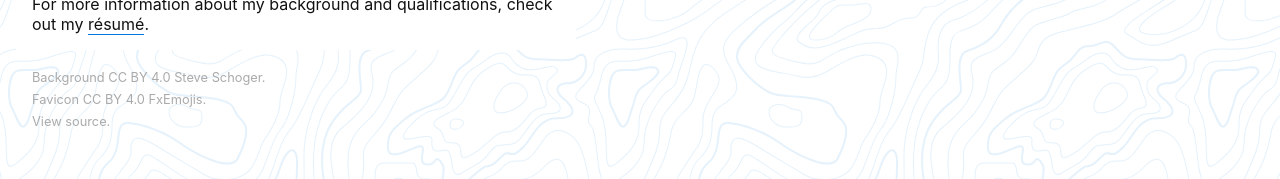
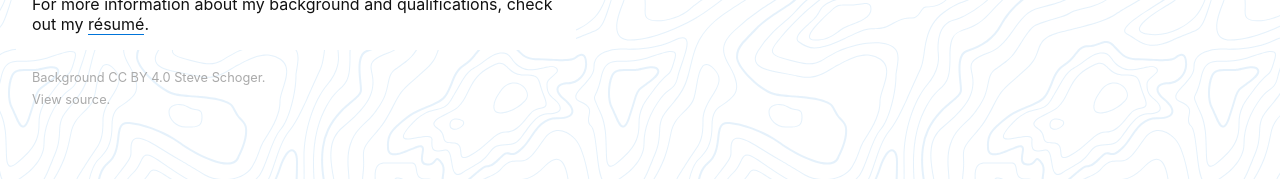
Before and after one commit to natanlao/natanlao.github.io, a plain HTML site: page index.html in a window 1280 px wide. Shown: the part 383-562 px from the top of the page. Drawn offline with Linux system fonts and the light colour scheme.

Commit message:
deploy: cc5074b601fc3feda849e155f111db14eabdeb2d

```diff
--- a/index.html
+++ b/index.html
@@ -1 +1 @@
-<!doctype html><html lang=en><meta charset=utf-8><meta name=viewport content="width=device-width,initial-scale=1"><meta name=description content="Natan's unnamed personal website."><title>Natan Lao</title><link rel=stylesheet href=./css/default.css><link rel="shortcut icon" type=image/png href=./favicon.png><header><h1>Natan Lao</h1></header><main><p>I’m a software engineer, mostly.<h2 id=hosted-here>Hosted here</h2><ul><li><a href=https://yaas.natan.la>youtube-dl as a service</a></ul><h2 id=writing>Writing</h2><ul></ul><p>You can find some notes on things I encounter at <a href=https://gist.github.com/natanlao>gist.github.com/natanlao</a>.<h2 id=elsewhere>Elsewhere</h2><ul><li><a href=https://github.com/natanlao>github.com/natanlao</a><li><a href=https://linkedin.com/in/natanlao>linkedin.com/in/natanlao</a></ul><p>For more information about my background and qualifications, check out my <a href=./LaoNatanResume.pdf>résumé</a>.</main><footer><small>Background <a href=https://creativecommons.org/licenses/by/4.0/>CC BY 4.0</a> <a href=https://www.heropatterns.com/>Steve Schoger</a>.<br>Favicon <a href=https://creativecommons.org/licenses/by/4.0/>CC BY 4.0</a> <a href=https://github.com/mozilla/fxemoji>FxEmojis</a>.<br><a href=https://github.com/natanlao/natanlao.github.io>View source</a>.</small></footer>
+<!doctype html><html lang=en><meta charset=utf-8><meta name=viewport content="width=device-width,initial-scale=1"><meta name=description content="Natan's unnamed personal website."><title>Natan Lao</title><link rel=stylesheet href=./css/default.css><header><h1>Natan Lao</h1></header><main><p>I’m a software engineer, mostly.<h2 id=hosted-here>Hosted here</h2><ul><li><a href=https://yaas.natan.la>youtube-dl as a service</a></ul><h2 id=writing>Writing</h2><ul></ul><p>You can find some notes on things I encounter at <a href=https://gist.github.com/natanlao>gist.github.com/natanlao</a>.<h2 id=elsewhere>Elsewhere</h2><ul><li><a href=https://github.com/natanlao>github.com/natanlao</a><li><a href=https://linkedin.com/in/natanlao>linkedin.com/in/natanlao</a></ul><p>For more information about my background and qualifications, check out my <a href=./LaoNatanResume.pdf>résumé</a>.</main><footer><small>Background <a href=https://creativecommons.org/licenses/by/4.0/>CC BY 4.0</a> <a href=https://www.heropatterns.com/>Steve Schoger</a>.<br><a href=https://github.com/natanlao/natanlao.github.io>View source</a>.</small></footer>
```
Also changed, not shown: favicon.png (deleted), 1 other file.
